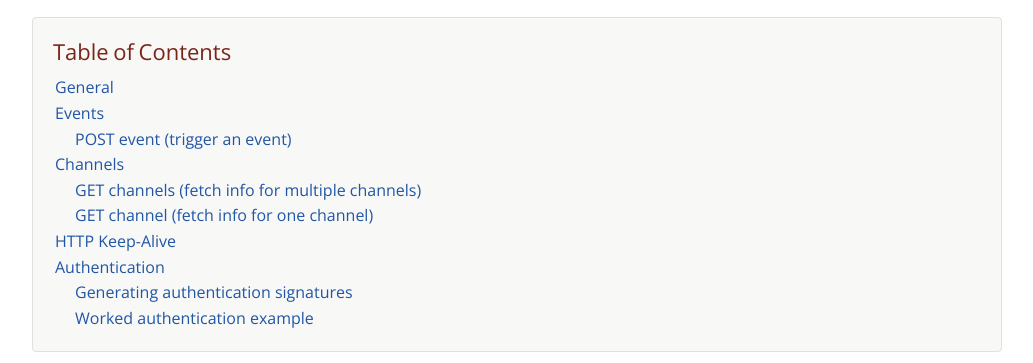
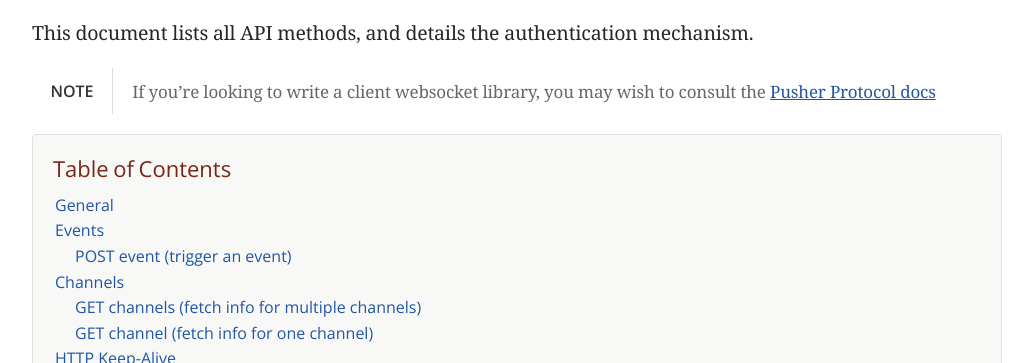
Before and after one commit to pusher/pusher-http-api-reference, a plain HTML site: page http_api.html in a window 1280 px wide. Shown: the part 124-487 px from the top of the page, without its empty margins (123-1156 px from the left). Drawn offline with nearby package versions, Linux system fonts and the light colour scheme; a web font is replaced by a local one.

Commit message:
Add a link to the protocol docs

```diff
--- a/http_api.html
+++ b/http_api.html
@@ -425,6 +425,23 @@ body.book #toc,body.book #preamble,body.book h1.sect0,body.book .sect1>h2{page-b
 <div id="content">
 <div id="preamble">
 <div class="sectionbody">
+<div class="paragraph">
+<p>This document lists all API methods, and details the authentication mechanism.</p>
+</div>
+<div class="admonitionblock note">
+<table>
+<tr>
+<td class="icon">
+<div class="title">Note</div>
+</td>
+<td class="content">
+<div class="paragraph">
+<p>If you&#8217;re looking to write a client websocket library, you may wish to consult the <a href="http://pusher.github.io/pusher-protocol">Pusher Protocol docs</a></p>
+</div>
+</td>
+</tr>
+</table>
+</div>
 <div id="toc" class="toc">
 <div id="toctitle" class="title">Table of Contents</div>
 <ul class="sectlevel1">
@@ -920,7 +937,7 @@ Content-Type: application/json
 <div id="footer">
 <div id="footer-text">
 Version 1.0<br>
-Last updated 2015-04-20 13:32:40 BST
+Last updated 2015-04-20 15:19:53 BST
 </div>
 </div>
 </body>
```
Also changed, not shown: 1 other file.
